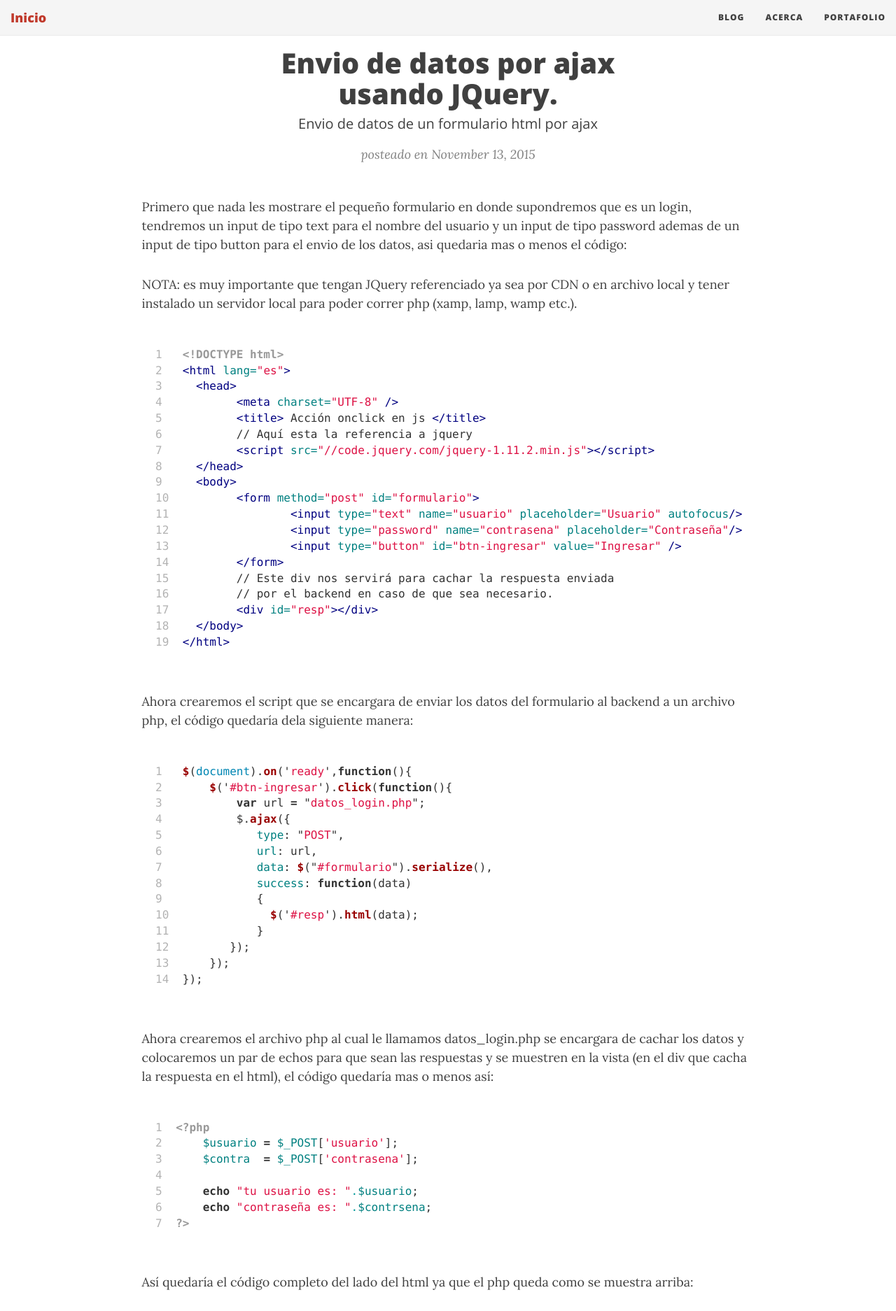
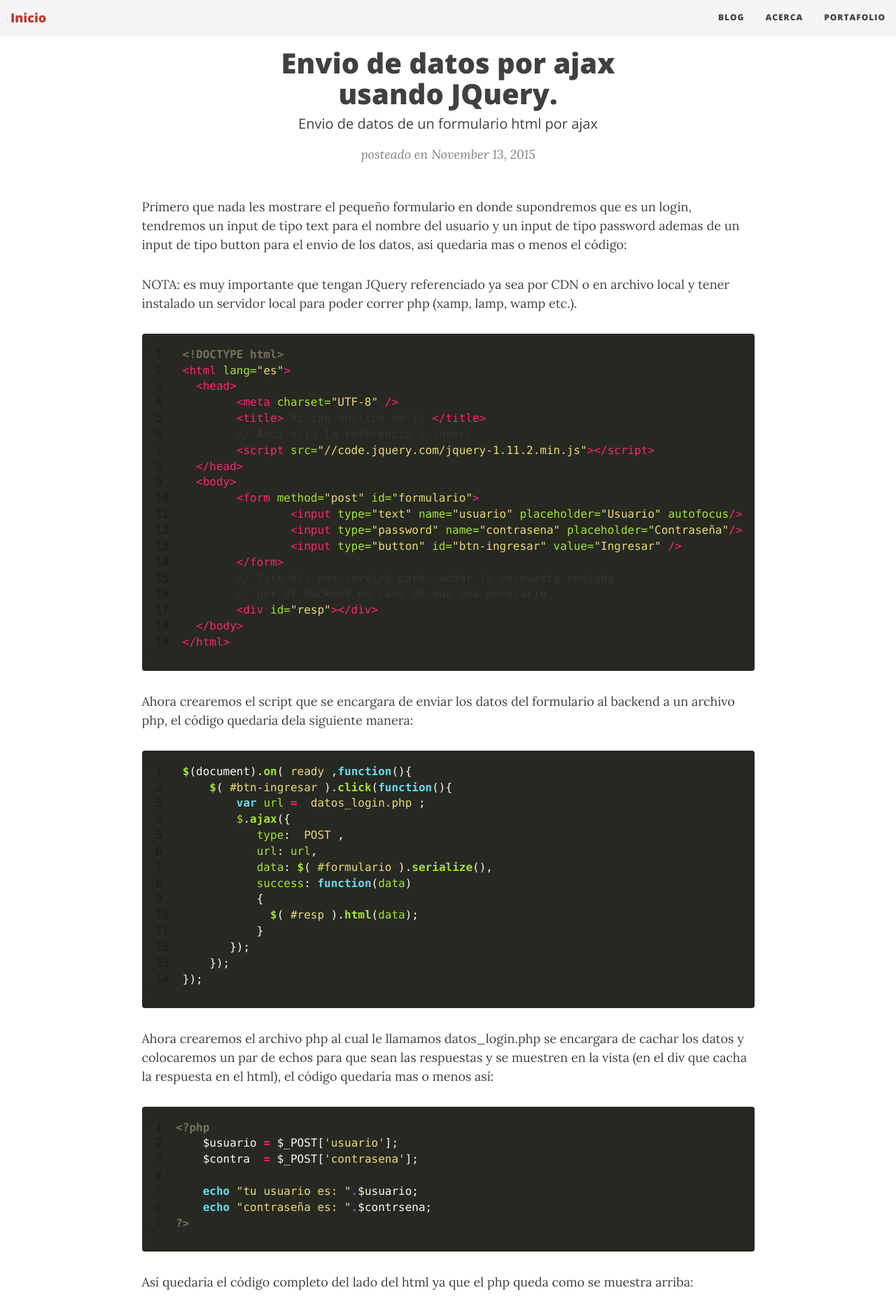
Before and after one commit to josegoyo/josegoyo.github.io, a Jekyll site: the page built from _posts/2015-11-13-envio-ajax.md, in a window 1280 px wide. Shown: the top 1874 px of the page at 70% size. Built offline with Jekyll 4.4.1, drawn with Linux system fonts in a browser that asks for light colours; nearby versions of some CDN libraries; comment, search, counter and statistics services are not loaded.

Commit message:
monikai themw

```diff
--- a/_includes/head.html
+++ b/_includes/head.html
@@ -106,6 +106,8 @@
   <meta property="og:image" content="{{ site.image }}" />
   {% endif %}
 
+  <link rel="stylesheet" href="../css/monokai.css" />
+
   <!--JQuery CDN-->
   <script src="//code.jquery.com/jquery-1.11.3.min.js"></script>
   <script src="../js/main.js"></script>
--- /dev/null
+++ b/css/monokai.css
@@ -0,0 +1,65 @@
+.highlight pre { background-color: #272822; }
+.highlight .hll { background-color: #272822; }
+.highlight .c { color: #75715e } /* Comment */
+.highlight .err { color: #960050; background-color: #1e0010 } /* Error */
+.highlight .k { color: #66d9ef } /* Keyword */
+.highlight .l { color: #ae81ff } /* Literal */
+.highlight .n { color: #f8f8f2 } /* Name */
+.highlight .o { color: #f92672 } /* Operator */
+.highlight .p { color: #f8f8f2 } /* Punctuation */
+.highlight .cm { color: #75715e } /* Comment.Multiline */
+.highlight .cp { color: #75715e } /* Comment.Preproc */
+.highlight .c1 { color: #75715e } /* Comment.Single */
+.highlight .cs { color: #75715e } /* Comment.Special */
+.highlight .ge { font-style: italic } /* Generic.Emph */
+.highlight .gs { font-weight: bold } /* Generic.Strong */
+.highlight .kc { color: #66d9ef } /* Keyword.Constant */
+.highlight .kd { color: #66d9ef } /* Keyword.Declaration */
+.highlight .kn { color: #f92672 } /* Keyword.Namespace */
+.highlight .kp { color: #66d9ef } /* Keyword.Pseudo */
+.highlight .kr { color: #66d9ef } /* Keyword.Reserved */
+.highlight .kt { color: #66d9ef } /* Keyword.Type */
+.highlight .ld { color: #e6db74 } /* Literal.Date */
+.highlight .m { color: #ae81ff } /* Literal.Number */
+.highlight .s { color: #e6db74 } /* Literal.String */
+.highlight .na { color: #a6e22e } /* Name.Attribute */
+.highlight .nb { color: #f8f8f2 } /* Name.Builtin */
+.highlight .nc { color: #a6e22e } /* Name.Class */
+.highlight .no { color: #66d9ef } /* Name.Constant */
+.highlight .nd { color: #a6e22e } /* Name.Decorator */
+.highlight .ni { color: #f8f8f2 } /* Name.Entity */
+.highlight .ne { color: #a6e22e } /* Name.Exception */
+.highlight .nf { color: #a6e22e } /* Name.Function */
+.highlight .nl { color: #f8f8f2 } /* Name.Label */
+.highlight .nn { color: #f8f8f2 } /* Name.Namespace */
+.highlight .nx { color: #a6e22e } /* Name.Other */
+.highlight .py { color: #f8f8f2 } /* Name.Property */
+.highlight .nt { color: #f92672 } /* Name.Tag */
+.highlight .nv { color: #f8f8f2 } /* Name.Variable */
+.highlight .ow { color: #f92672 } /* Operator.Word */
+.highlight .w { color: #f8f8f2 } /* Text.Whitespace */
+.highlight .mf { color: #ae81ff } /* Literal.Number.Float */
+.highlight .mh { color: #ae81ff } /* Literal.Number.Hex */
+.highlight .mi { color: #ae81ff } /* Literal.Number.Integer */
+.highlight .mo { color: #ae81ff } /* Literal.Number.Oct */
+.highlight .sb { color: #e6db74 } /* Literal.String.Backtick */
+.highlight .sc { color: #e6db74 } /* Literal.String.Char */
+.highlight .sd { color: #e6db74 } /* Literal.String.Doc */
+.highlight .s2 { color: #e6db74 } /* Literal.String.Double */
+.highlight .se { color: #ae81ff } /* Literal.String.Escape */
+.highlight .sh { color: #e6db74 } /* Literal.String.Heredoc */
+.highlight .si { color: #e6db74 } /* Literal.String.Interpol */
+.highlight .sx { color: #e6db74 } /* Literal.String.Other */
+.highlight .sr { color: #e6db74 } /* Literal.String.Regex */
+.highlight .s1 { color: #e6db74 } /* Literal.String.Single */
+.highlight .ss { color: #e6db74 } /* Literal.String.Symbol */
+.highlight .bp { color: #f8f8f2 } /* Name.Builtin.Pseudo */
+.highlight .vc { color: #f8f8f2 } /* Name.Variable.Class */
+.highlight .vg { color: #f8f8f2 } /* Name.Variable.Global */
+.highlight .vi { color: #f8f8f2 } /* Name.Variable.Instance */
+.highlight .il { color: #ae81ff } /* Literal.Number.Integer.Long */
+
+.highlight .gh { } /* Generic Heading & Diff Header */
+.highlight .gu { color: #75715e; } /* Generic.Subheading & Diff Unified/Comment? */
+.highlight .gd { color: #f92672; } /* Generic.Deleted & Diff Deleted */
+.highlight .gi { color: #a6e22e; } /* Generic.Inserted & Diff Inserted */
```
Also changed, not shown: _posts/2016-12-29-funciones-swift.md (+2 -2 lines).
